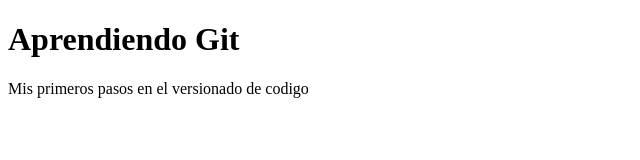
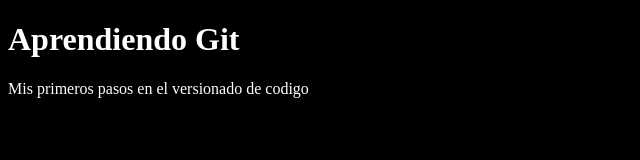
Before and after one commit to hectordani03/curso-git, a plain HTML site: page index.html in a window 1280 px wide. Shown: the whole page, without its empty margins (0-640 px from the left). Drawn offline with Linux system fonts and the light colour scheme.

Commit message:
Creando style css

```diff
--- a/index.html
+++ b/index.html
@@ -3,6 +3,7 @@
 <head>
     <meta charset="UTF-8">
     <meta name="viewport" content="width=device-width, initial-scale=1.0">
+    <link rel="stylesheet" href="style.css">
     <title>Aprendiendo Git</title>
 </head>
 <body>
--- /dev/null
+++ b/style.css
@@ -0,0 +1,4 @@
+html{
+    background-color: black;
+    color: white;
+}
```
